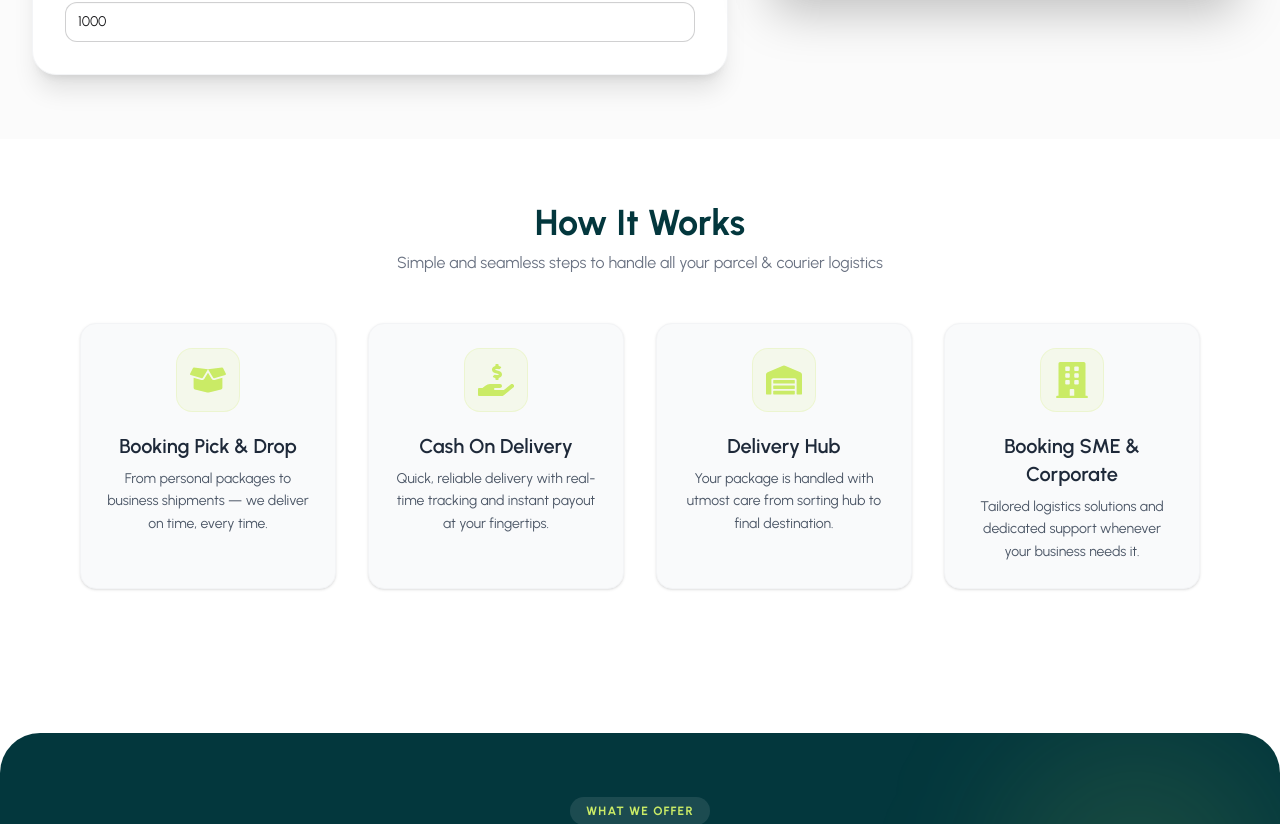
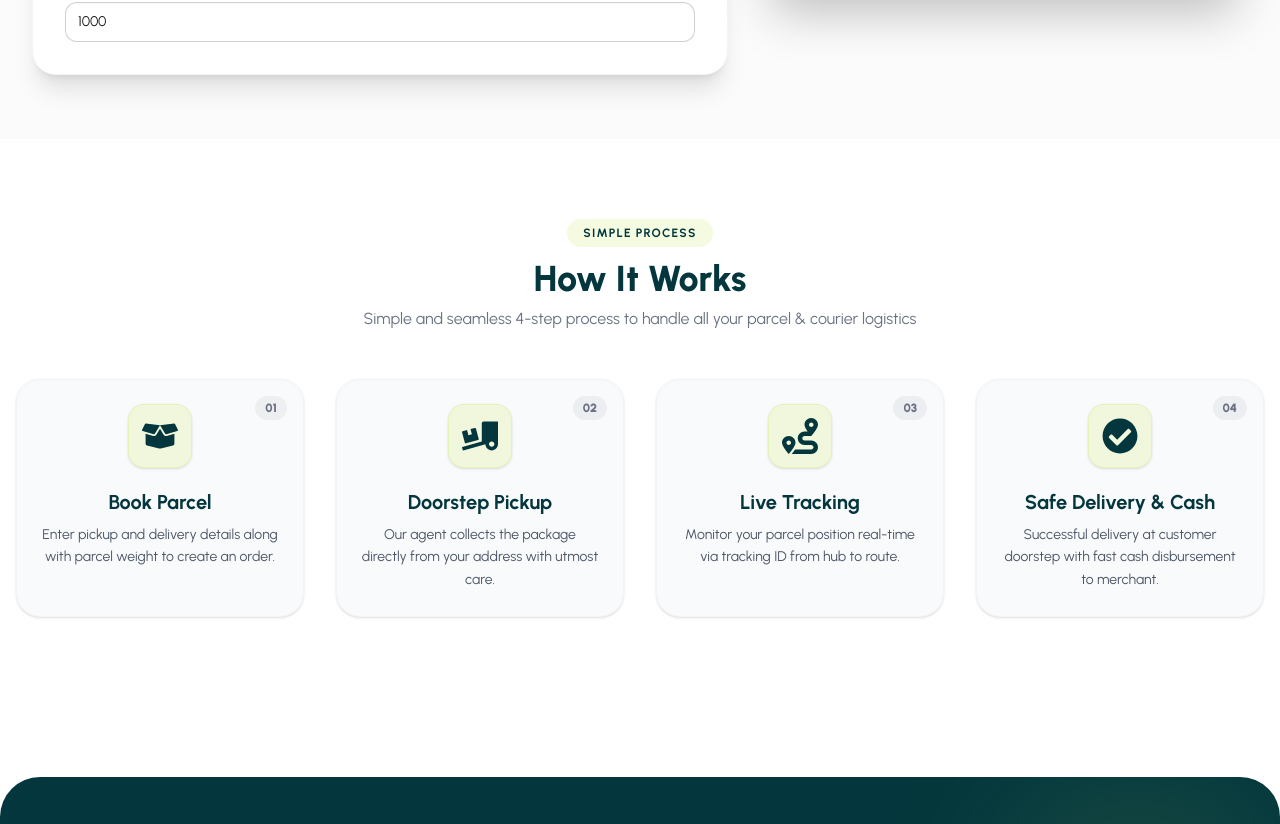
Before and after one commit to opunath26/zap-shift-client, a React (Vite) app: page / in a window 1280 px wide. Shown: the part 1885-2709 px from the top of the page. Built offline with nearby package versions, Linux system fonts and the light colour scheme; no server answers.

Commit message:
refactor(home): refine How It Works section with step sequence and contrast fixes

```diff
--- a/src/pages/Home/Banner/Works.jsx
+++ b/src/pages/Home/Banner/Works.jsx
@@ -1,60 +1,81 @@
+import React from "react";
 import {
   FaBoxOpen,
-  FaHandHoldingUsd,
-  FaWarehouse,
-  FaBuilding
+  FaTruckLoading,
+  FaRoute,
+  FaCheckCircle
 } from "react-icons/fa";
 
 export default function Work() {
-  const cards = [
+  const steps = [
     {
-      title: "Booking Pick & Drop",
-      desc: "From personal packages to business shipments — we deliver on time, every time.",
+      step: "01",
+      title: "Book Parcel",
+      desc: "Enter pickup and delivery details along with parcel weight to create an order.",
       icon: <FaBoxOpen className="text-3xl sm:text-4xl" />,
     },
     {
-      title: "Cash On Delivery",
-      desc: "Quick, reliable delivery with real-time tracking and instant payout at your fingertips.",
-      icon: <FaHandHoldingUsd className="text-3xl sm:text-4xl" />,
+      step: "02",
+      title: "Doorstep Pickup",
+      desc: "Our agent collects the package directly from your address with utmost care.",
+      icon: <FaTruckLoading className="text-3xl sm:text-4xl" />,
     },
     {
-      title: "Delivery Hub",
-      desc: "Your package is handled with utmost care from sorting hub to final destination.",
-      icon: <FaWarehouse className="text-3xl sm:text-4xl" />,
+      step: "03",
+      title: "Live Tracking",
+      desc: "Monitor your parcel position real-time via tracking ID from hub to route.",
+      icon: <FaRoute className="text-3xl sm:text-4xl" />,
     },
     {
-      title: "Booking SME & Corporate",
-      desc: "Tailored logistics solutions and dedicated support whenever your business needs it.",
-      icon: <FaBuilding className="text-3xl sm:text-4xl" />,
+      step: "04",
+      title: "Safe Delivery & Cash",
+      desc: "Successful delivery at customer doorstep with fast cash disbursement to merchant.",
+      icon: <FaCheckCircle className="text-3xl sm:text-4xl" />,
     },
   ];
 
   return (
-    <section className="bg-white py-16">
-      <div className="mx-auto px-4 max-w-6xl">
-        <div className="mb-12 text-center">
-          <h2 className="font-bold text-secondary text-3xl sm:text-4xl">
+    <section className="bg-white py-16 sm:py-20">
+      <div className="mx-auto px-4 max-w-7xl">
+
+        {/* Section Title */}
+        <div className="mx-auto mb-12 max-w-2xl text-center">
+          <span className="inline-block bg-primary/20 mb-3 px-4 py-1.5 rounded-full font-bold text-secondary text-xs uppercase tracking-widest">
+            Simple Process
+          </span>
+          <h2 className="font-extrabold text-secondary text-3xl sm:text-4xl">
             How It Works
           </h2>
           <p className="mt-2 text-gray-500 text-sm sm:text-base">
-            Simple and seamless steps to handle all your parcel & courier logistics
+            Simple and seamless 4-step process to handle all your parcel & courier logistics
           </p>
         </div>
 
+        {/* Steps Grid */}
         <div className="gap-8 grid grid-cols-1 sm:grid-cols-2 lg:grid-cols-4">
-          {cards.map((card, i) => (
+          {steps.map((item, i) => (
             <div
               key={i}
-              className="group flex flex-col items-center bg-gray-50 hover:bg-white shadow-sm hover:shadow-xl p-6 border border-gray-100 hover:border-primary/30 rounded-2xl text-center transition-all hover:-translate-y-1 duration-300"
+              className="group relative flex flex-col items-center bg-gray-50 hover:bg-white shadow-sm hover:shadow-xl p-6 border border-gray-100 hover:border-primary/40 rounded-3xl text-center transition-all hover:-translate-y-2 duration-300"
             >
-              <div className="flex justify-center items-center bg-primary/10 group-hover:bg-primary mb-5 border border-primary/20 rounded-2xl w-16 h-16 text-primary group-hover:text-white transition-all duration-300">
-                {card.icon}
+              {/* Step Number Badge */}
+              <span className="top-4 right-4 absolute bg-gray-200/60 group-hover:bg-primary px-2.5 py-1 rounded-full font-black text-gray-500 group-hover:text-secondary text-xs transition-colors">
+                {item.step}
+              </span>
+
+              {/* Icon Container */}
+              <div className="flex justify-center items-center bg-primary/20 group-hover:bg-primary shadow-sm mb-5 border border-primary/30 rounded-2xl w-16 h-16 text-secondary transition-all duration-300">
+                {item.icon}
               </div>
-              <h3 className="mb-2 font-semibold text-gray-800 text-xl">
-                {card.title}
+
+              {/* Title */}
+              <h3 className="mb-2 font-bold text-secondary text-xl">
+                {item.title}
               </h3>
+
+              {/* Description */}
               <p className="text-gray-600 text-sm leading-relaxed">
-                {card.desc}
+                {item.desc}
               </p>
             </div>
           ))}
```
